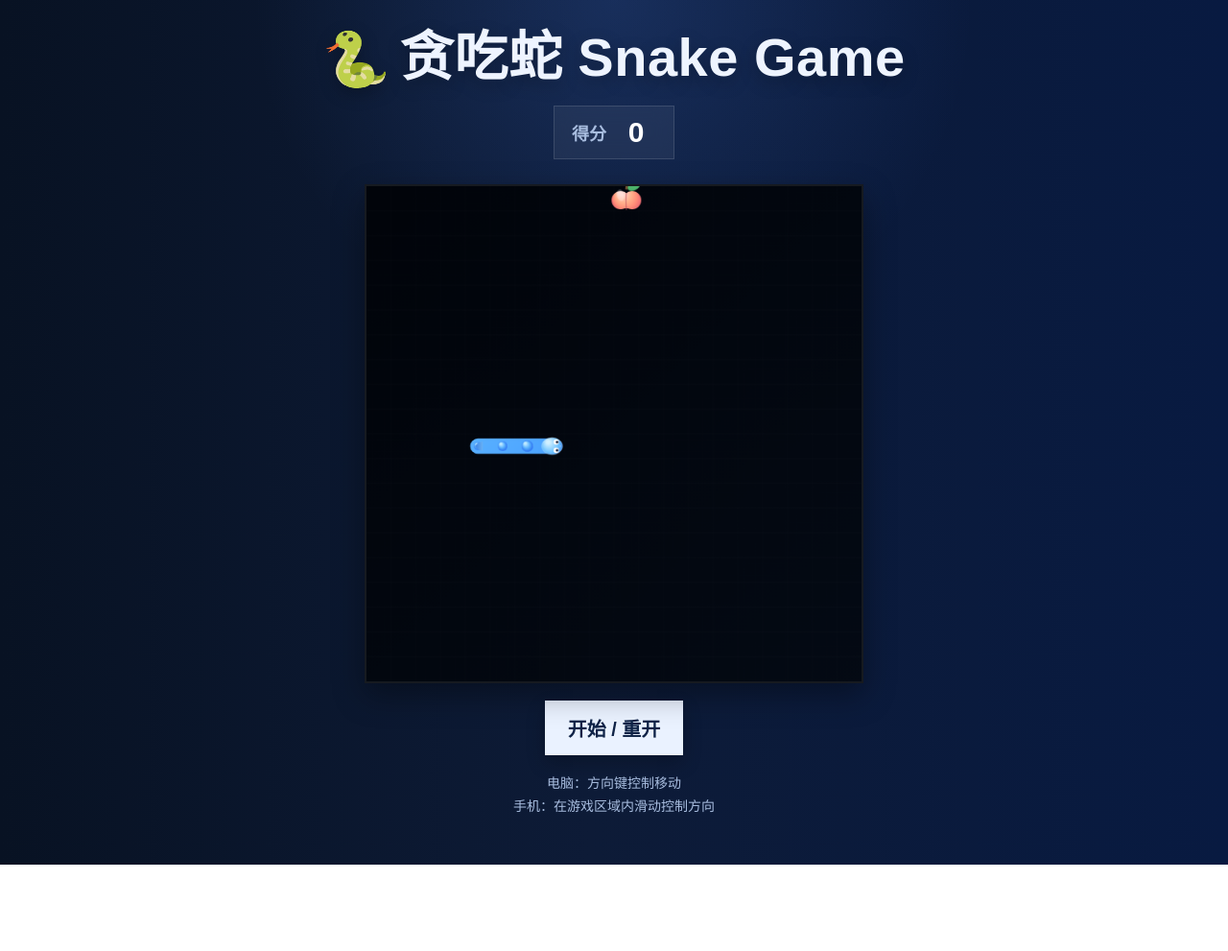
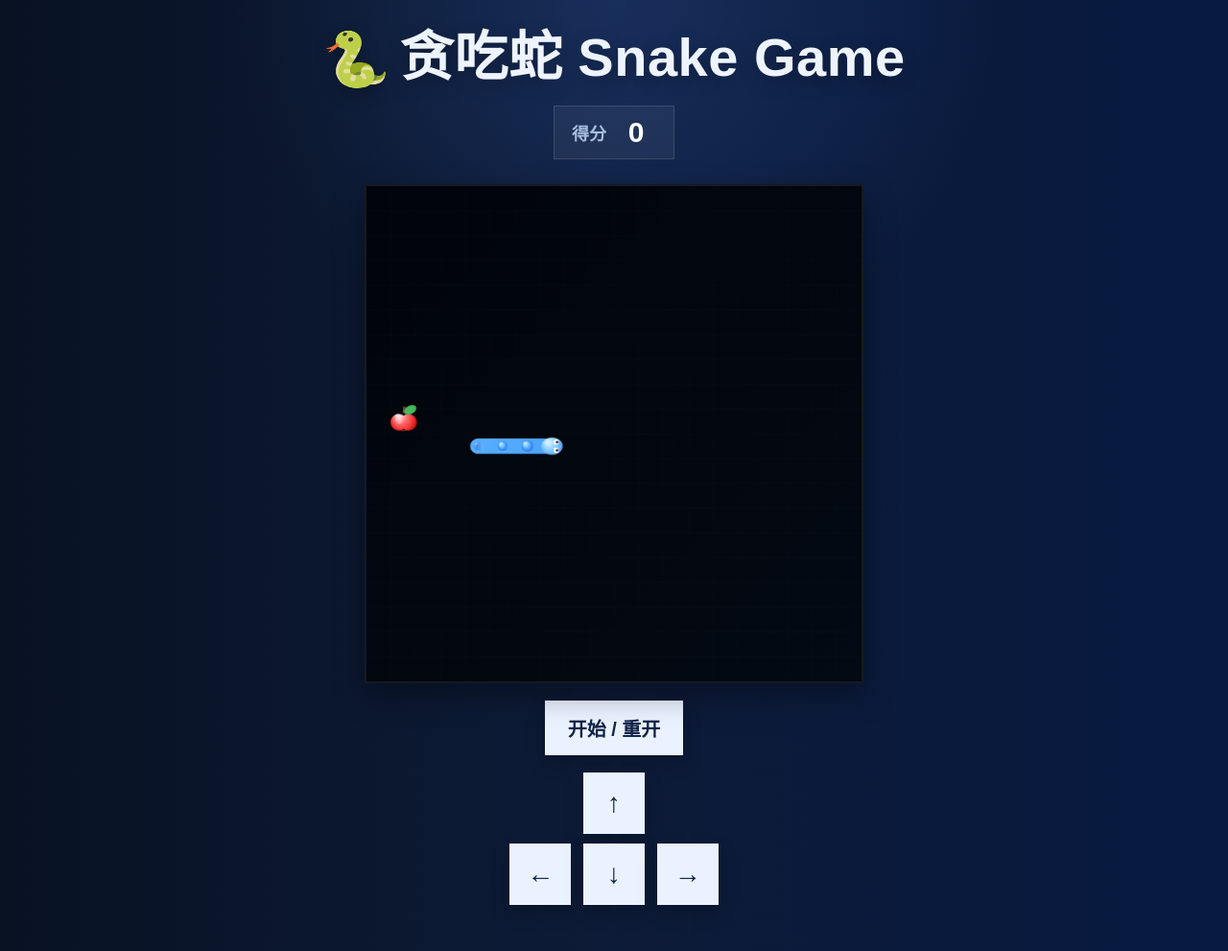
Before and after one commit to zhy0824/snake-game, a plain HTML site: page index.html in a window 1280 px wide. Shown: the whole page at 96% size. Before the commit the page ends 901 px from the top, so only its background shows below. Drawn offline with Linux system fonts and the light colour scheme.

Commit message:
Update index.html

```diff
--- a/index.html
+++ b/index.html
@@ -183,11 +183,29 @@
       box-shadow: 0 6px 12px rgba(0,0,0,0.22);
     }
 
-    .hint {
-      margin: 18px 0 0;
-      font-size: 14px;
-      color: var(--subtext);
-      line-height: 1.7;
+    .mobile-pad {
+      margin: 18px auto 0;
+      width: 220px;
+      display: grid;
+      grid-template-columns: repeat(3, 1fr);
+      gap: 10px;
+      user-select: none;
+    }
+
+    .mobile-pad .empty {
+      visibility: hidden;
+    }
+
+    .dir-btn {
+      width: 64px;
+      height: 64px;
+      padding: 0;
+      font-size: 28px;
+      font-weight: 800;
+      margin: 0 auto;
+      display: flex;
+      align-items: center;
+      justify-content: center;
     }
 
     @media (max-width: 640px) {
@@ -203,7 +221,7 @@
         font-size: 26px;
       }
 
-      button {
+      #startBtn {
         width: 180px;
         font-size: 18px;
         padding: 13px 18px;
@@ -237,10 +255,15 @@
         <button id="startBtn">开始 / 重开</button>
       </div>
 
-      <p class="hint">
-        电脑：方向键控制移动<br />
-        手机：在游戏区域内滑动控制方向
-      </p>
+      <div class="mobile-pad">
+        <div class="empty"></div>
+        <button class="dir-btn" id="upBtn">↑</button>
+        <div class="empty"></div>
+
+        <button class="dir-btn" id="leftBtn">←</button>
+        <button class="dir-btn" id="downBtn">↓</button>
+        <button class="dir-btn" id="rightBtn">→</button>
+      </div>
     </div>
   </div>
 
@@ -254,20 +277,22 @@
     const startBtn = document.getElementById("startBtn");
     const restartOverlayBtn = document.getElementById("restartOverlayBtn");
 
+    const upBtn = document.getElementById("upBtn");
+    const downBtn = document.getElementById("downBtn");
+    const leftBtn = document.getElementById("leftBtn");
+    const rightBtn = document.getElementById("rightBtn");
+
     const GRID_COUNT = 20;
     const CELL = canvas.width / GRID_COUNT;
 
     let snake = [];
     let direction = { x: 1, y: 0 };
     let nextDirection = { x: 1, y: 0 };
-    let peach = null;
+    let apple = null;
     let score = 0;
     let gameTimer = null;
     let running = false;
     let gameOver = false;
-
-    let touchStartX = 0;
-    let touchStartY = 0;
 
     function resetGame() {
       snake = [
@@ -279,7 +304,7 @@
 
       direction = { x: 1, y: 0 };
       nextDirection = { x: 1, y: 0 };
-      peach = getRandomPeachPosition();
+      apple = getRandomApplePosition();
       score = 0;
       running = false;
       gameOver = false;
@@ -313,7 +338,7 @@
       overlay.classList.add("show");
     }
 
-    function getRandomPeachPosition() {
+    function getRandomApplePosition() {
       while (true) {
         const p = {
           x: Math.floor(Math.random() * GRID_COUNT),
@@ -354,8 +379,8 @@
         return;
       }
 
-      const atePeach = newHead.x === peach.x && newHead.y === peach.y;
-      const bodyToCheck = atePeach ? snake : snake.slice(0, -1);
+      const ateApple = newHead.x === apple.x && newHead.y === apple.y;
+      const bodyToCheck = ateApple ? snake : snake.slice(0, -1);
 
       const hitSelf = bodyToCheck.some(seg => seg.x === newHead.x && seg.y === newHead.y);
       if (hitSelf) {
@@ -365,10 +390,10 @@
 
       snake.unshift(newHead);
 
-      if (atePeach) {
+      if (ateApple) {
         score += 1;
         scoreEl.textContent = score;
-        peach = getRandomPeachPosition();
+        apple = getRandomApplePosition();
       } else {
         snake.pop();
       }
@@ -378,7 +403,7 @@
 
     function drawScene() {
       drawBoard();
-      drawPeach(peach);
+      drawApple(apple);
       drawSnake();
     }
 
@@ -410,62 +435,52 @@
       ctx.restore();
     }
 
-    function drawPeachCell(peachCell) {
-      const cx = peachCell.x * CELL + CELL / 2;
-      const cy = peachCell.y * CELL + CELL / 2;
+    function drawApple(appleCell) {
+      if (!appleCell) return;
+
+      const cx = appleCell.x * CELL + CELL / 2;
+      const cy = appleCell.y * CELL + CELL / 2;
 
       ctx.save();
       ctx.translate(cx, cy);
 
-      const peachGrad = ctx.createRadialGradient(-6, -8, 4, 0, 0, 18);
-      peachGrad.addColorStop(0, "#ffd2c8");
-      peachGrad.addColorStop(0.42, "#ffb08b");
-      peachGrad.addColorStop(0.75, "#ff8b78");
-      peachGrad.addColorStop(1, "#eb6a72");
+      const appleGrad = ctx.createRadialGradient(-6, -8, 3, 0, 0, 18);
+      appleGrad.addColorStop(0, "#ffd1d1");
+      appleGrad.addColorStop(0.35, "#ff6b6b");
+      appleGrad.addColorStop(0.7, "#ef2f2f");
+      appleGrad.addColorStop(1, "#b30000");
 
-      ctx.fillStyle = peachGrad;
+      ctx.fillStyle = appleGrad;
 
       ctx.beginPath();
-      ctx.arc(-7, 2, 11, 0, Math.PI * 2);
-      ctx.arc(7, 2, 11, 0, Math.PI * 2);
+      ctx.arc(-6, 1, 10, 0, Math.PI * 2);
+      ctx.arc(6, 1, 10, 0, Math.PI * 2);
       ctx.fill();
 
       ctx.beginPath();
-      ctx.moveTo(-16, 4);
-      ctx.quadraticCurveTo(0, 20, 16, 4);
-      ctx.quadraticCurveTo(0, 17, -16, 4);
+      ctx.moveTo(-14, 5);
+      ctx.quadraticCurveTo(0, 18, 14, 5);
+      ctx.quadraticCurveTo(0, 16, -14, 5);
       ctx.fill();
-
-      ctx.strokeStyle = "rgba(180, 70, 90, 0.45)";
-      ctx.lineWidth = 1.4;
-      ctx.beginPath();
-      ctx.moveTo(0, -7);
-      ctx.quadraticCurveTo(-1, 1, 0, 14);
-      ctx.stroke();
 
       ctx.strokeStyle = "#6f4c2f";
       ctx.lineWidth = 3;
       ctx.beginPath();
-      ctx.moveTo(0, -11);
-      ctx.lineTo(1, -19);
+      ctx.moveTo(0, -10);
+      ctx.lineTo(1, -18);
       ctx.stroke();
 
-      ctx.fillStyle = "#4db36a";
+      ctx.fillStyle = "#45b85b";
       ctx.beginPath();
-      ctx.ellipse(9, -15, 8, 5, -0.45, 0, Math.PI * 2);
+      ctx.ellipse(8, -14, 8, 5, -0.5, 0, Math.PI * 2);
       ctx.fill();
 
       ctx.fillStyle = "rgba(255,255,255,0.28)";
       ctx.beginPath();
-      ctx.ellipse(-7, -4, 4.5, 7, -0.25, 0, Math.PI * 2);
+      ctx.ellipse(-6, -3, 4, 6.5, -0.25, 0, Math.PI * 2);
       ctx.fill();
 
       ctx.restore();
-    }
-
-    function drawPeach(peachCell) {
-      if (!peachCell) return;
-      drawPeachCell(peachCell);
     }
 
     function getCenter(seg) {
@@ -482,7 +497,6 @@
 
       ctx.save();
 
-      // 先画主体连接，让蛇更像一整条
       const bodyGradient = ctx.createLinearGradient(0, 0, canvas.width, canvas.height);
       bodyGradient.addColorStop(0, "#9fd9ff");
       bodyGradient.addColorStop(0.35, "#5ab2ff");
@@ -501,7 +515,6 @@
       }
       ctx.stroke();
 
-      // 再画一节一节的身体
       for (let i = snake.length - 1; i >= 1; i--) {
         const p = points[i];
         const t = i / (snake.length - 1 || 1);
@@ -592,7 +605,6 @@
       ctx.ellipse(0, 0, CELL * 0.42, CELL * 0.34, 0, 0, Math.PI * 2);
       ctx.stroke();
 
-      // 眼睛
       ctx.fillStyle = "#ffffff";
       ctx.beginPath();
       ctx.arc(5, -5, 3.2, 0, Math.PI * 2);
@@ -605,7 +617,6 @@
       ctx.arc(6, 5, 1.6, 0, Math.PI * 2);
       ctx.fill();
 
-      // 鼻尖
       ctx.fillStyle = "rgba(255,255,255,0.18)";
       ctx.beginPath();
       ctx.arc(10, 0, 1.2, 0, Math.PI * 2);
@@ -621,27 +632,10 @@
       if (e.key === "ArrowRight") setDirection({ x: 1, y: 0 });
     });
 
-    canvas.addEventListener("touchstart", (e) => {
-      const touch = e.changedTouches[0];
-      touchStartX = touch.clientX;
-      touchStartY = touch.clientY;
-    }, { passive: true });
-
-    canvas.addEventListener("touchend", (e) => {
-      const touch = e.changedTouches[0];
-      const dx = touch.clientX - touchStartX;
-      const dy = touch.clientY - touchStartY;
-
-      if (Math.abs(dx) < 20 && Math.abs(dy) < 20) return;
-
-      if (Math.abs(dx) > Math.abs(dy)) {
-        if (dx > 0) setDirection({ x: 1, y: 0 });
-        else setDirection({ x: -1, y: 0 });
-      } else {
-        if (dy > 0) setDirection({ x: 0, y: 1 });
-        else setDirection({ x: 0, y: -1 });
-      }
-    }, { passive: true });
+    upBtn.addEventListener("click", () => setDirection({ x: 0, y: -1 }));
+    downBtn.addEventListener("click", () => setDirection({ x: 0, y: 1 }));
+    leftBtn.addEventListener("click", () => setDirection({ x: -1, y: 0 }));
+    rightBtn.addEventListener("click", () => setDirection({ x: 1, y: 0 }));
 
     startBtn.addEventListener("click", startGame);
     restartOverlayBtn.addEventListener("click", startGame);
```
